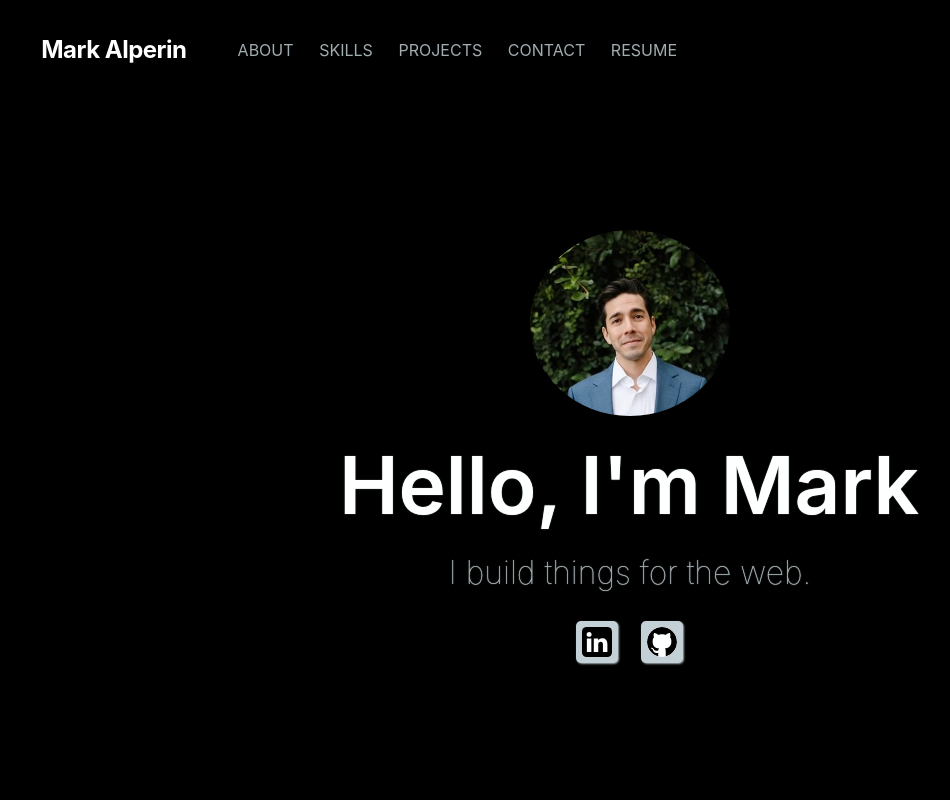
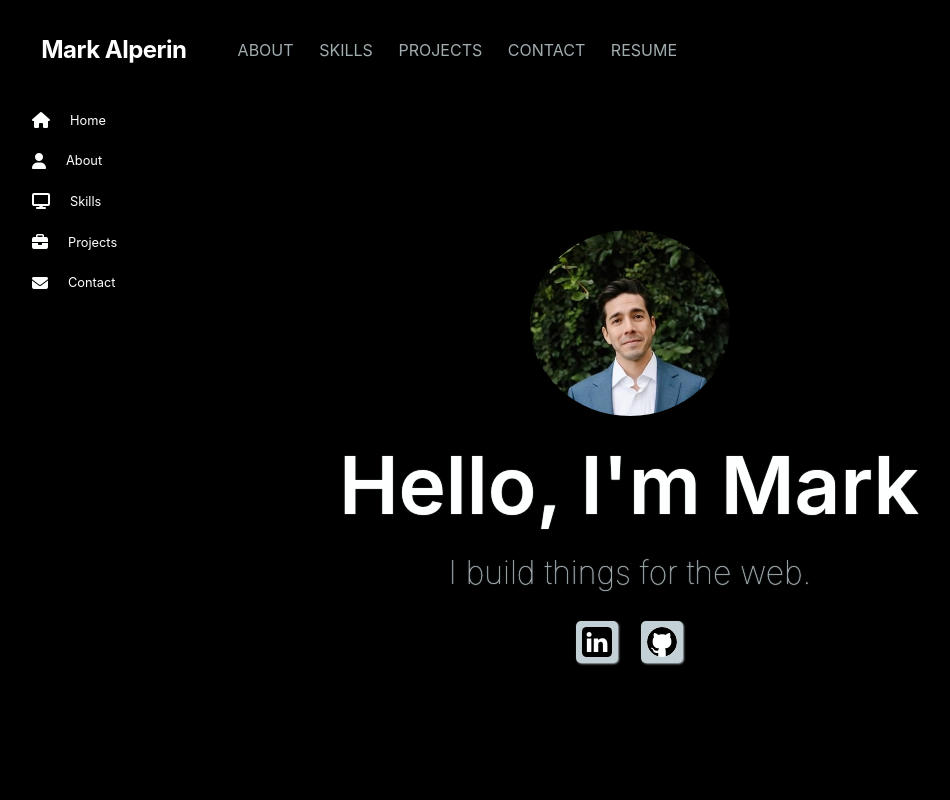
Before and after one commit to MarkAlperin/Personal-Website, a React (Create React App) app: page / in a window 1280 px wide. Shown: the top 800 px of the page, without its empty margins (10-960 px from the left). Built offline with nearby package versions, Linux system fonts and the light colour scheme.

Commit message:
commit before burger library`

```diff
--- a/src/components/displays/FrontPage.js
+++ b/src/components/displays/FrontPage.js
@@ -11,6 +11,7 @@ import Contact from "./Contact";
 import templates from "../templates";
 import helpers from "../../helpers/helpers";
 import SectionTitle from "./SectionTitle";
+import SideBar from "../navigation/SideBar";
 
 
 const FrontPage = () => {
@@ -33,6 +34,7 @@ const FrontPage = () => {
   return (
     <OuterContainer ctx={ctx}>
       <NavHeader />
+      <SideBar />
       <ScrollContainer ctx={ctx}>
         <HomeContainer id="home" height={height}>
           <Home />
--- a/src/components/navigation/NavHeader.js
+++ b/src/components/navigation/NavHeader.js
@@ -4,6 +4,7 @@ import styled from "styled-components";
 
 import templates from "../templates";
 import AppContext from "../../context/appContext";
+
 
 const NavHeader = (props) => {
   const ctx = useContext(AppContext);
@@ -71,9 +72,13 @@ const NavHeader = (props) => {
       >
         RESUME
       </StyledA>
-      <HamburgerContainer ctx={ctx}>
+      <HamburgerContainer ctx={ctx} onClick={() => {
+        ctx.setShowMenu(!ctx.showMenu);
+        console.log(ctx.showMenu);
+      }}>
         <i className="fa-solid fa-bars fa-lg"></i>
       </HamburgerContainer>
+
       {/* <Outlet /> */}
     </StyledHeader>
   );
@@ -94,6 +99,7 @@ const StyledHeader = styled.div`
   transition: all 0.6s ease-in-out;
   @media (max-width: ${templates.breakpoints.mobile}) {
     justify-content: space-between;
+
   };
 `;
 
--- a/src/components/navigation/SideBar.js
+++ b/src/components/navigation/SideBar.js
@@ -1,53 +1,62 @@
-import React, { useState, useContext } from "react";
+import React, { useContext } from "react";
 import styled from "styled-components";
 
-import logo from "../assets/logo.svg";
-import templates from "./templates";
-import AppContext from "../context/appContext"
-import "../App.css";
+import templates from "../templates";
+import AppContext from "../../context/appContext";
+// import "../App.css";
 
 const SideBar = () => {
-  const [showSideBar, setShowSideBar] = useState(false);
   const ctx = useContext(AppContext);
 
   const scrollHandler = (id) => {
     document.getElementById(id).scrollIntoView({ behavior: "smooth" });
   };
 
-  const enterHandler = () => {
-    setShowSideBar(true);
-  };
-
-  const leaveHandler = () => {
-    setShowSideBar(false);
-  };
-
   return (
-    <StyledAside onMouseEnter={enterHandler} onMouseLeave={leaveHandler} ctx={ctx}>
-      <StyledImg src={logo} onClick={() => {scrollHandler("home")}}/>
-      {!ctx.darkMode && <IconContainer>
-        <IconTextContainer onClick={() => {scrollHandler("home")}}>
-          <i className="fa-solid fa-house" ></i>
-          {showSideBar && <P>Home</P>}
+    <StyledAside ctx={ctx}>
+      <IconContainer>
+        <IconTextContainer
+          onClick={() => {
+            scrollHandler("home");
+          }}
+        >
+          <i className="fa-solid fa-house"></i>
+          <P>Home</P>
         </IconTextContainer>
-        <IconTextContainer  onClick={() => {scrollHandler("about")}}>
+        <IconTextContainer
+          onClick={() => {
+            scrollHandler("about");
+          }}
+        >
           <i className="fa-solid fa-user"></i>
-          {showSideBar && <P>About</P>}
+          <P>About</P>
         </IconTextContainer>
-        <IconTextContainer onClick={() => {scrollHandler("skills")}}>
+        <IconTextContainer
+          onClick={() => {
+            scrollHandler("skills");
+          }}
+        >
           <i className="fa-solid fa-display"></i>
-          {showSideBar && <P>Skills</P>}
+          <P>Skills</P>
         </IconTextContainer>
-        <IconTextContainer onClick={() => {scrollHandler("projects")}}>
+        <IconTextContainer
+          onClick={() => {
+            scrollHandler("projects");
+          }}
+        >
           <i className="fa-solid fa-briefcase"></i>
-          {showSideBar && <P>Projects</P>}
+          <P>Projects</P>
         </IconTextContainer>
-        <IconTextContainer onClick={() => {scrollHandler("contact")}}>
+        <IconTextContainer
+          onClick={() => {
+            scrollHandler("contact");
+          }}
+        >
           <i className="fa-solid fa-envelope"></i>
-          {showSideBar && <P>Contact</P>}
+          <P>Contact</P>
         </IconTextContainer>
-      </IconContainer>}
-      <Hidden>.</Hidden>
+      </IconContainer>
+      {/* <Hidden>.</Hidden> */}
     </StyledAside>
   );
 };
@@ -55,18 +64,20 @@ const SideBar = () => {
 export default SideBar;
 
 const StyledAside = styled.aside`
+  position: absolute;
+  float: right;
+
   display: flex;
   flex-direction: column;
   justify-content: space-between;
-  width: ${({ctx}) =>
-      ctx.darkMode ? "0px" : "105px"};
-  height: 100vh;
-  background-color: ${templates.color.black};
-  /* border-right: 1.2px solid ${templates.color.light}; */
-  position: fixed;
+  width: ${({ ctx }) => (ctx.showMenu ? "33px" : "0px")};
+  height:  ${({ ctx }) => (ctx.showMenu ? "33vh" : "0px")};
+  background-color: ${({ctx}) => ctx.darkMode ? templates.color.black : templates.color.black};
+  /* position: fixed; */
   color: ${templates.color.white};
   transition: all 0.3s ease-in;
-  z-index: 10;
+  z-index: 1000;
+  top: 0px;
   &:hover {
     width: 200px;
   }
@@ -77,7 +88,8 @@ const IconContainer = styled.div`
   flex-direction: column;
   align-items: flex-start;
   justify-content: space-evenly;
-  height: 300px;
+  height: 400px;
+  padding-top: 100px;
   transition: all 0.3s ease-in;
 `;
 
@@ -107,6 +119,5 @@ const IconTextContainer = styled.div`
 
 const P = styled.p`
   margin-left: 20px;
-  font-size: .8rem;
-
+  font-size: 0.8rem;
 `;
```
